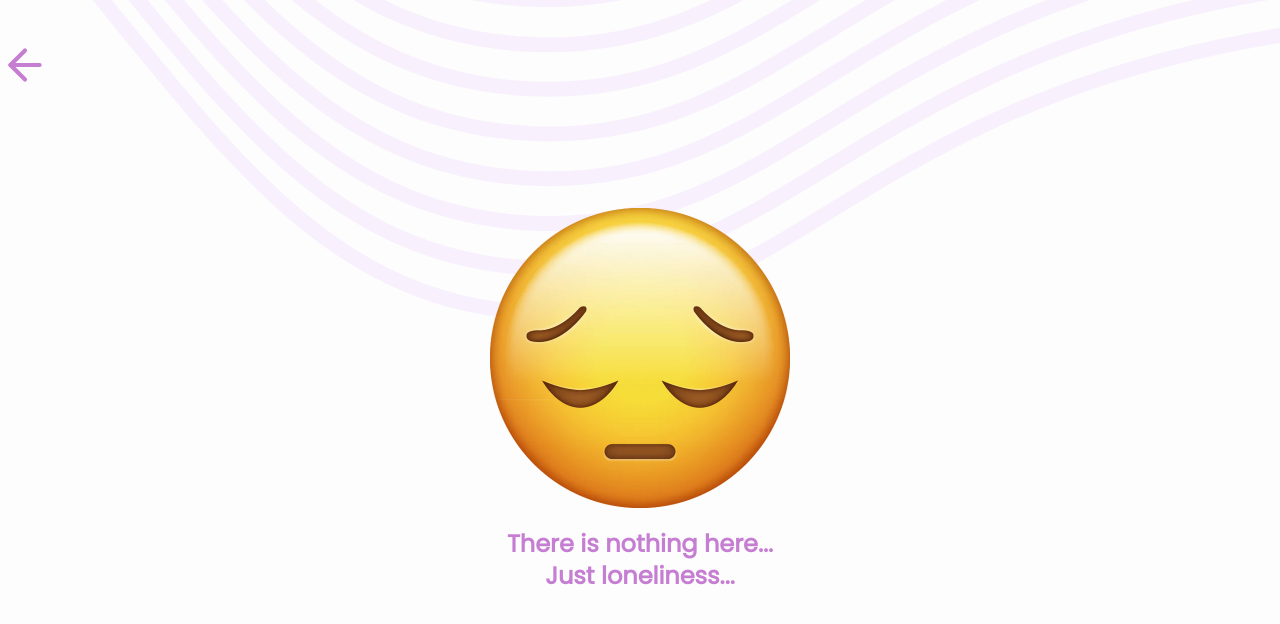
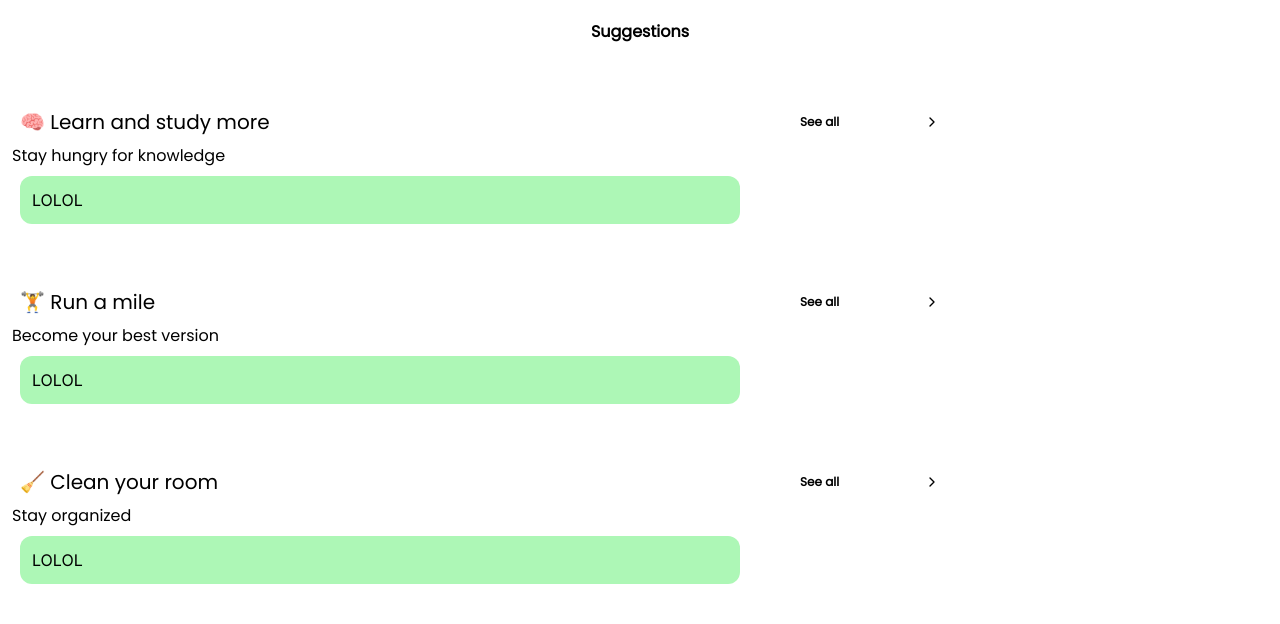
Before and after one commit to mk-nlp/habit-hub-intern, a Next.js app in the folder habit-hub/: page /tasks/suggestions in a window 1280 px wide. Before the commit this address had no page. Shown: the top 624 px of the page. Built offline with nearby package versions, Linux system fonts and the light colour scheme.

Commit message:
Fix import paths for BottomBar component

```diff
--- a/habit-hub/app/login/agreement/page.tsx
+++ b/habit-hub/app/login/agreement/page.tsx
@@ -1,6 +1,7 @@
 import ButtonComponent from "@/components/button";
 import Image from "next/image";
-import BottomBar from "../bottomBar";
+
+import BottomBar from "@/components/bottomBar";
 
 export default function AgreementPage() {
   return (
--- a/habit-hub/app/login/page.tsx
+++ b/habit-hub/app/login/page.tsx
@@ -3,7 +3,7 @@ import InputComponent from "@/components/input";
 import ButtonComponent from "@/components/button";
 import Image from "next/image";
 import BackGroundLines from "./backGroundLines";
-import BottomBar from "./bottomBar";
+import BottomBar from "../../components/bottomBar";
 import { Input } from "postcss";
 
 export default function LoginPage() {
--- a/habit-hub/app/tasks/page.tsx
+++ b/habit-hub/app/tasks/page.tsx
@@ -1,9 +1,10 @@
 import TopDays from "@/components/topDays";
 import RoutineButtons from "@/components/RoutineButtons";
 import EmptyTasks from "@/components/emptyTasks";
-import BottomBar from "../login/bottomBar";
 import { Plus } from "lucide-react";
 import { Button } from "@/components/ui/button";
+import BottomBar from "@/components/bottomBar";
+import PlusButton from "@/components/plusButton";
 
 export default function TasksPage() {
   return (
@@ -12,11 +13,7 @@ export default function TasksPage() {
       <RoutineButtons />
       <EmptyTasks />
       <BottomBar />
-      <div className="absolute">
-        <Button className="bg-ash shadow-2xl rounded-full absolute bottom-32 left-80 w-14 h-14 hover:bg-purple ">
-          <Plus size={30} className="text-black hover:cursor-pointer  " />
-        </Button>
-      </div>
+      <PlusButton buttonUrl="/tasks/suggestions" />
     </div>
   );
 }
--- /dev/null
+++ b/habit-hub/app/tasks/suggestions/page.tsx
@@ -0,0 +1,28 @@
+import SuggestionComponent from "@/components/suggestionTopic";
+
+export default function SuggestionsPage() {
+  return (
+    <div className="grid grid-cols-4">
+      <div className="grid col-start-2 col-end-4 justify-center font-poppins mt-5 font-bold">
+        Suggestions
+      </div>
+      <div className="grid col-start-1 col-end-4">
+        <SuggestionComponent
+          suggestion="Learn and study more"
+          category="study"
+          explanation="Stay hungry for knowledge"
+        />
+        <SuggestionComponent
+          suggestion="Run a mile"
+          category="exercise"
+          explanation="Become your best version"
+        />
+        <SuggestionComponent
+          suggestion="Clean your room"
+          category="cleaning"
+          explanation="Stay organized"
+        />
+      </div>
+    </div>
+  );
+}
--- a/habit-hub/app/login/bottomBar.tsx
+++ b/habit-hub/components/bottomBar.tsx
@@ -7,7 +7,7 @@ export default function BottomBar() {
       <div className="flex flex-row items-center gap-10">
         <Button variant="ghost">
           <Image
-            src="cal-2.svg"
+            src="/cal-2.svg"
             width={20}
             height={20}
             alt="Calendar"
@@ -15,10 +15,15 @@ export default function BottomBar() {
           />
         </Button>
         <Button variant="ghost">
-          <Image src="checklist-2.svg" width={20} height={20} alt="Checklist" />
+          <Image
+            src="/checklist-2.svg"
+            width={20}
+            height={20}
+            alt="Checklist"
+          />
         </Button>
         <Button variant="ghost">
-          <Image src="profile-2.svg" width={20} height={20} alt="Profile" />
+          <Image src="/profile-2.svg" width={20} height={20} alt="Profile" />
         </Button>
       </div>
     </div>
--- a/habit-hub/components/notFoundScreen.tsx
+++ b/habit-hub/components/notFoundScreen.tsx
@@ -2,7 +2,7 @@
 
 import Image from "next/image";
 import { motion } from "framer-motion";
-import BottomBar from "@/app/login/bottomBar";
+import BottomBar from "@/components/bottomBar";
 import { ArrowLeft } from "lucide-react";
 import { useRouter } from "next/navigation";
 
--- /dev/null
+++ b/habit-hub/components/plusButton.tsx
@@ -0,0 +1,23 @@
+"use client";
+
+import { Plus } from "lucide-react";
+import { Button } from "@/components/ui/button";
+import { useRouter } from "next/navigation";
+
+interface PlusButtonProps {
+  buttonUrl: string;
+}
+
+export default function PlusButton({ buttonUrl }: PlusButtonProps) {
+  const router = useRouter();
+  return (
+    <div className="absolute">
+      <Button
+        className="bg-ash shadow-2xl rounded-full absolute bottom-32 left-80 w-14 h-14 hover:bg-purple"
+        onClick={() => router.push(buttonUrl)}
+      >
+        <Plus size={30} className="text-black hover:cursor-pointer  " />
+      </Button>
+    </div>
+  );
+}
--- /dev/null
+++ b/habit-hub/components/suggestionTopic.tsx
@@ -0,0 +1,55 @@
+import { ChevronRight } from "lucide-react";
+
+interface SuggestionComponentProps {
+  suggestion: string;
+  category: string;
+  explanation: string;
+}
+
+export default function SuggestionComponent({
+  suggestion,
+  category,
+  explanation,
+}: SuggestionComponentProps) {
+  const colors = {
+    study: {
+      yellow: "bg-yellow-300",
+      green: "bg-green-300",
+    },
+    exercise: {
+      blue: "bg-blue-300",
+      orange: "bg-orange-300",
+    },
+    cleaning: {
+      lime: "bg-lime-300",
+      pink: "bg-pink-300",
+    },
+  };
+
+  const emojis = {
+    study: "🧠",
+    exercise: "🏋️",
+    cleaning: "🧹",
+  };
+
+  return (
+    <div className="grid grid-cols-4 mt-16">
+      <div className="grid col-start-1 col-end-4  text-center items-center">
+        <div className=" font-poppins font-medium text-xl ml-5 text-nowrap text-start">
+          {emojis[category as keyof typeof emojis]} {suggestion}
+        </div>
+      </div>
+      <div className="grid grid-cols-2 col-start-4 ml-20 text-nowrap items-center">
+        <div className=" font-poppins text-xs font-extrabold">See all</div>
+        <ChevronRight className=" w-4 ml-11" />
+      </div>
+      <div className="grid col-start-1 col-end-4 mt-2 mr-2 font-poppins items-center text-nowrap text-start ml-3">
+        {explanation}
+      </div>
+      <div className=" grid col-start-1 col-end-4 p-3 mt-2 ml-5 w-full rounded-xl bg-green">
+        {" "}
+        LOLOL
+      </div>
+    </div>
+  );
+}
```
